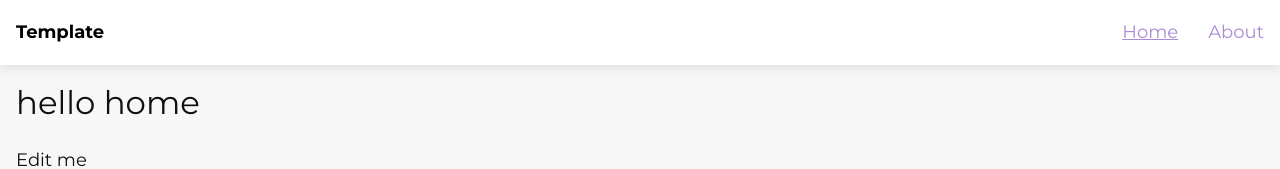
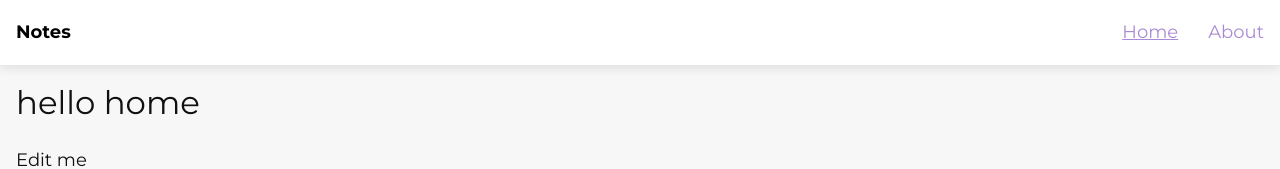
Before and after one commit to SatanD01/vue3notes, a Vue app: page / in a window 1280 px wide. Shown: the top 169 px of the page. Built offline with nearby package versions, Linux system fonts and the light colour scheme.

Commit message:
edited templte

```diff
--- a/src/_config.js
+++ b/src/_config.js
@@ -7,7 +7,7 @@ export const site = {
 }
 
 export const app = {
-  title: 'Template'
+  title: 'Notes'
 }
 
 export const links = [
```
